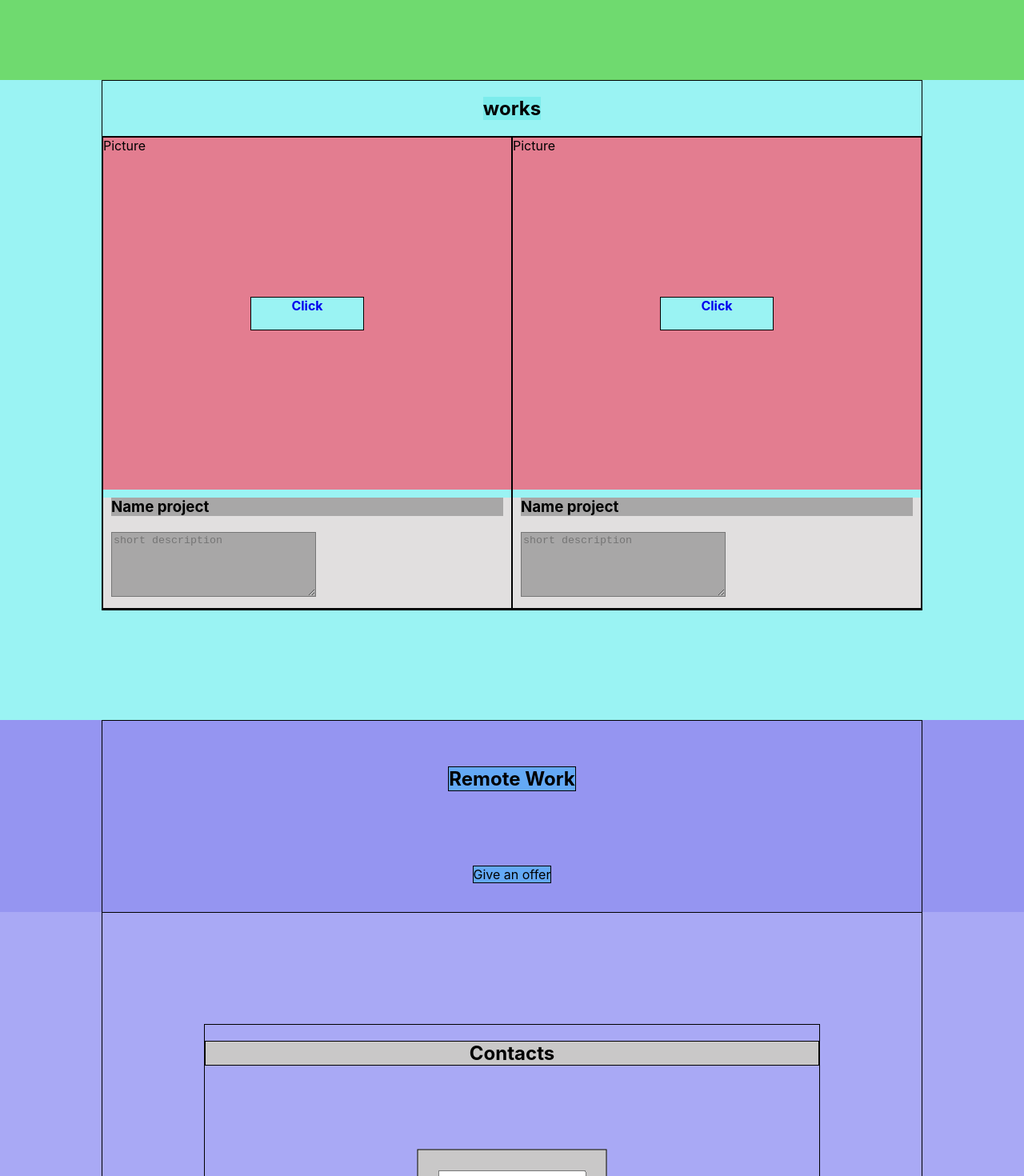
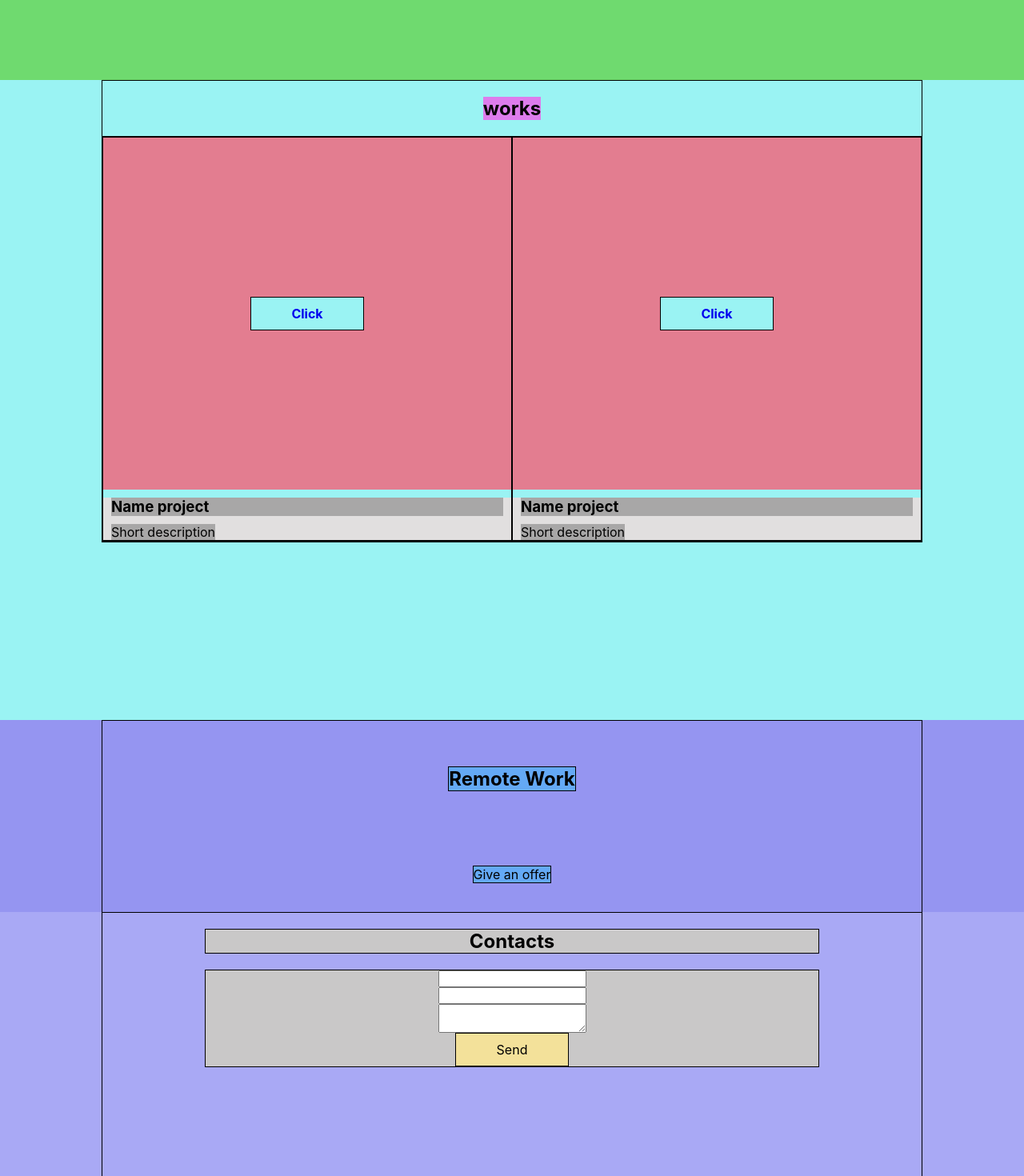
Before and after one commit to AleksandrFROLik/Portfolio, a React (Create React App) app: page / in a window 1280 px wide. Shown: the part 1580-3050 px from the top of the page at 80% size. Built offline with nearby package versions, Linux system fonts and the light colour scheme.

Commit message:
Portfolio 8 path

```diff
--- a/src/components/contacts/Contacts.module.css
+++ b/src/components/contacts/Contacts.module.css
@@ -4,7 +4,7 @@
 }
 
 .contactsContainer {
-    border: 1px solid;
+    justify-content: normal;
     align-items: center;
     flex-direction: column;
 
@@ -13,7 +13,6 @@
 .supBlock {
     width: 75%;
     height: 65%;
-    border: 1px solid;
     position: relative;
 }
 
@@ -27,18 +26,35 @@
 .inputField {
     border: 1px solid;
     background-color: #c9c8c8;
-    position: absolute;
-    top: 50%;
-    left: 50%;
-    margin-right: -50%;
-    transform: translate(-50%, -50%)
+    box-sizing: border-box;
+    display: flex;
+    flex-direction: column;
+    justify-content: center;
+    align-items: center;
 }
 
 .inputField input {
-    margin: 25px;
+    width: 100%;
     display: block;
+    box-sizing: border-box;
+
 }
 
 .inputField textarea {
-    margin: 25px;
+    width: 100%;
+    display: block;
+    box-sizing: border-box;
 }
+
+.button {
+    border: 1px solid;
+    width: 140px;
+    height: 40px;
+    background-color: #f3e19a;
+    text-decoration: none;
+    color: black;
+
+    display: flex;
+    justify-content: center;
+    align-items: center;
+}
--- a/src/components/contacts/Contacts.tsx
+++ b/src/components/contacts/Contacts.tsx
@@ -3,20 +3,19 @@ import styles from './Contacts.module.css'
 import stylesContainer from '../stylesComponent/styles/stylesContainer.module.css'
 
 
-
-
 export const Contacts = () => {
-    return(
+    return (
         <div className={styles.contactsBlock}>
             <div className={`${stylesContainer.container} ${styles.contactsContainer}`}>
                 <div className={styles.supBlock}>
                     <h2 className={styles.title}>Contacts</h2>
                     <div className={styles.inputField}>
-                        <form >
+                        <form>
                             <input/>
                             <input/>
                             <textarea/>
                         </form>
+                        <a className={styles.button} href="/">Send</a>
                     </div>
                 </div>
             </div>
--- a/src/components/skills/skill/Skill.module.css
+++ b/src/components/skills/skill/Skill.module.css
@@ -15,7 +15,7 @@
     background-color: #c9c8c8;
 }
 
-@media (width: 360px) {
+@media (max-width: 360px) {
     .skillBlock {
         padding: 10px;
     }
--- a/src/components/works/Works.module.css
+++ b/src/components/works/Works.module.css
@@ -10,7 +10,7 @@
 }
 
 .title {
-    background-color: #7cecec;
+    background-color: #dd7cec;
 
 }
 
--- a/src/components/works/work/Work.module.css
+++ b/src/components/works/work/Work.module.css
@@ -3,12 +3,13 @@
     border: 1px solid;
 }
 
-.image {
+.imageBlock {
     width: 100%;
     height: 55vh;
     background-color: #e37d90;
-    position: relative;
-
+    display: flex;
+    justify-content: center;
+    align-items: center;
 }
 
 .button {
@@ -16,14 +17,10 @@
     width: 140px;
     height: 40px;
     background-color: #9af3f3;
-    text-align: center;
 
-    position: absolute;
-    top: 50%;
-    left: 50%;
-    margin-right: -50%;
-    transform: translate(-50%, -50%)
-
+    display: flex;
+    justify-content: center;
+    align-items: center;
 }
 
 .button a {
@@ -41,9 +38,9 @@
     margin: 10px;
 }
 
-.description textarea {
+.description span {
     margin: 10px;
-    width: 250px;
+    width: auto;
     height: 75px;
     background-color: #a8a7a7;
 }
--- a/src/components/works/work/Work.tsx
+++ b/src/components/works/work/Work.tsx
@@ -6,15 +6,14 @@ export const Work = () => {
     return (
 
         <div className={styles.workBlock}>
-            <div className={styles.image}>
-                <span>Picture</span>
+            <div className={styles.imageBlock}>
                 <div className={styles.button}>
                     <a href="/">Click</a>
                 </div>
             </div>
             <div className={styles.description}>
                 <h3>Name project</h3>
-                <textarea placeholder='short description'/>
+                <span>Short description</span>
             </div>
         </div>
 
```
